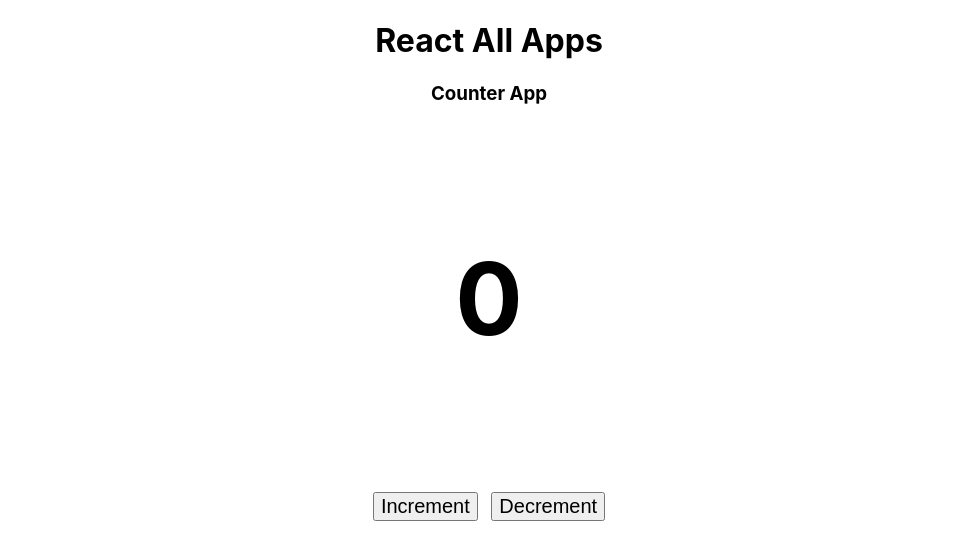
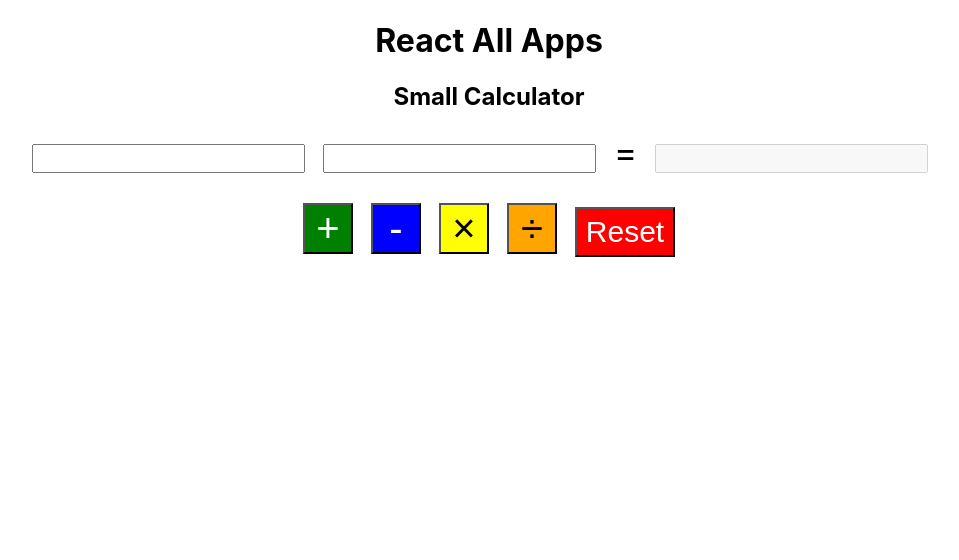
Before and after one commit to gitcoder-23/react-todo-app-tutorial, a React (Create React App) app: page / in a window 1280 px wide. Shown: the top 560 px of the page, without its empty margins (151-1110 px from the left). Built offline with nearby package versions, Linux system fonts and the light colour scheme.

Commit message:
small Calculator done

```diff
--- a/src/App.js
+++ b/src/App.js
@@ -5,6 +5,7 @@ import HomePage from './pages/HomePage';
 import ViewTodo from './pages/todoApp/ViewTodo';
 import CreateTodo from './pages/todoApp/CreateTodo';
 import Counter from './pages/otherApp/Counter';
+import SmallCalculator from './pages/otherApp/SmallCalculator';
 
 function App() {
   return (
@@ -12,7 +13,8 @@ function App() {
       <div className="App">
         <h1>React All Apps</h1>
         <Routes>
-          <Route exact path="/" element={<Counter />} />
+          <Route exact path="/" element={<SmallCalculator />} />
+          <Route exact path="/counter" element={<Counter />} />
           <Route exact path="/home" element={<HomePage />} />
           <Route exact path="/view" element={<ViewTodo />} />
           <Route exact path="/create" element={<CreateTodo />} />
--- /dev/null
+++ b/src/pages/otherApp/SmallCalculator.js
@@ -0,0 +1,170 @@
+import React, { useState } from 'react';
+
+const SmallCalculator = () => {
+  const [fnumber, setFnumber] = useState('');
+  const [lnumber, setLnumber] = useState('');
+  const [result, setResult] = useState('');
+
+  const plusClick = () => {
+    const resultValue = parseInt(fnumber) + parseInt(lnumber);
+    // console.log('result-->', resultValue);
+    setResult(resultValue);
+    setTimeout(() => {
+      setResult('');
+      setFnumber('');
+      setLnumber('');
+    }, 3000);
+  };
+  const minusClick = () => {
+    const resultValue = parseInt(fnumber) - parseInt(lnumber);
+    console.log('result-->', resultValue);
+    setResult(resultValue);
+    setTimeout(() => {
+      setResult('');
+      setFnumber('');
+      setLnumber('');
+    }, 3000);
+  };
+  const multiplyClick = () => {
+    const resultValue = parseInt(fnumber) * parseInt(lnumber);
+    console.log('result-->', resultValue);
+    setResult(resultValue);
+    setTimeout(() => {
+      setResult('');
+      setFnumber('');
+      setLnumber('');
+    }, 3000);
+  };
+  const divideClick = () => {
+    const resultValue = parseInt(fnumber) / parseInt(lnumber);
+    console.log('result-->', resultValue);
+    setResult(resultValue);
+    setTimeout(() => {
+      setResult('');
+      setFnumber('');
+      setLnumber('');
+    }, 3000);
+  };
+
+  const resetClick = () => {
+    setFnumber('');
+    setLnumber('');
+    setResult('');
+  };
+
+  console.log('fnumber  & lnumber==>', fnumber, lnumber, result);
+  return (
+    <>
+      <div className="container">
+        <h2>Small Calculator</h2>
+        <div style={{ marginBottom: 30 }}>
+          <input
+            type="text"
+            name="fnumber"
+            id="fnumber"
+            value={fnumber}
+            style={{ fontSize: 20 }}
+            onChange={(e) => setFnumber(e.target.value)}
+          />{' '}
+          &nbsp;&nbsp;&nbsp;
+          <input
+            type="text"
+            name="lnumber"
+            id="lnumber"
+            style={{ fontSize: 20 }}
+            value={lnumber}
+            onChange={(e) => setLnumber(e.target.value)}
+          />{' '}
+          &nbsp;&nbsp;&nbsp;
+          <span style={{ fontSize: 35, marginBottom: 30 }}>=</span>{' '}
+          &nbsp;&nbsp;&nbsp;
+          <input
+            type="text"
+            name="result"
+            id="result"
+            disabled
+            value={result}
+            style={{ fontSize: 20, width: 'auto' }}
+          />{' '}
+          &nbsp;&nbsp;&nbsp;
+        </div>
+        <div
+          className="mainbuttons"
+          style={{
+            alignItems: 'center',
+            justifyContent: 'center',
+            alignContent: 'center',
+          }}
+        >
+          <button
+            style={{
+              backgroundColor: 'green',
+              color: 'white',
+              fontSize: 40,
+              width: 50,
+            }}
+            type="button"
+            onClick={() => plusClick()}
+          >
+            +
+          </button>{' '}
+          &nbsp;&nbsp;&nbsp;
+          <button
+            style={{
+              backgroundColor: 'blue',
+              color: 'white',
+              fontSize: 40,
+              width: 50,
+            }}
+            type="button"
+            onClick={() => minusClick()}
+          >
+            -
+          </button>{' '}
+          &nbsp;&nbsp;&nbsp;
+          <button
+            style={{
+              backgroundColor: 'yellow',
+              color: 'black',
+              fontSize: 40,
+              width: 50,
+            }}
+            type="button"
+            onClick={() => multiplyClick()}
+          >
+            ×
+          </button>{' '}
+          &nbsp;&nbsp;&nbsp;
+          <button
+            style={{
+              backgroundColor: 'orange',
+              color: 'black',
+              fontSize: 40,
+              width: 50,
+            }}
+            type="button"
+            onClick={() => divideClick()}
+          >
+            ÷
+          </button>{' '}
+          &nbsp;&nbsp;&nbsp;
+          <button
+            style={{
+              backgroundColor: 'red',
+              color: 'white',
+              fontSize: 30,
+              width: 100,
+              height: 50,
+            }}
+            type="button"
+            onClick={() => resetClick()}
+          >
+            Reset
+          </button>
+        </div>
+      </div>
+    </>
+  );
+};
+
+export default SmallCalculator;
```
